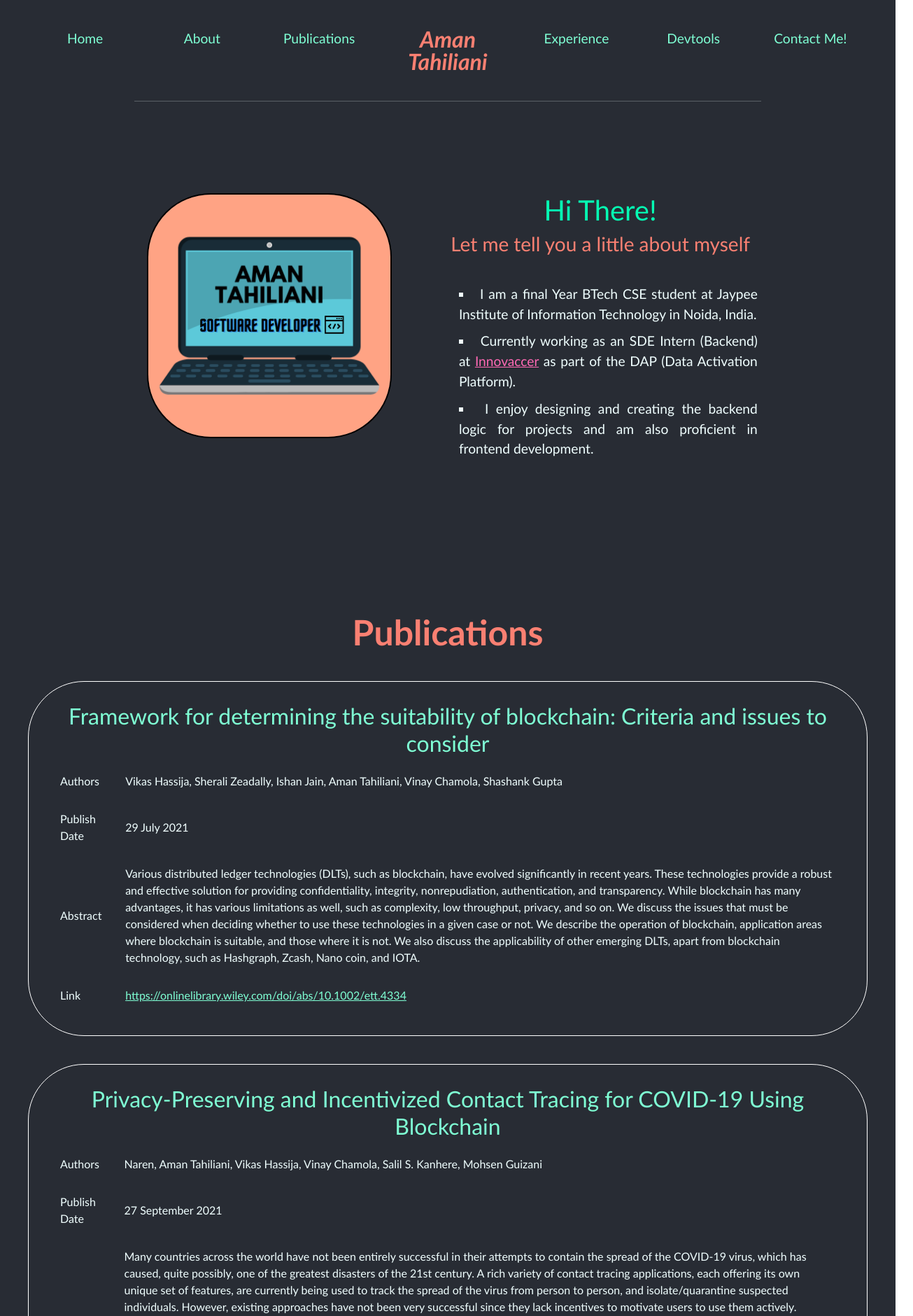
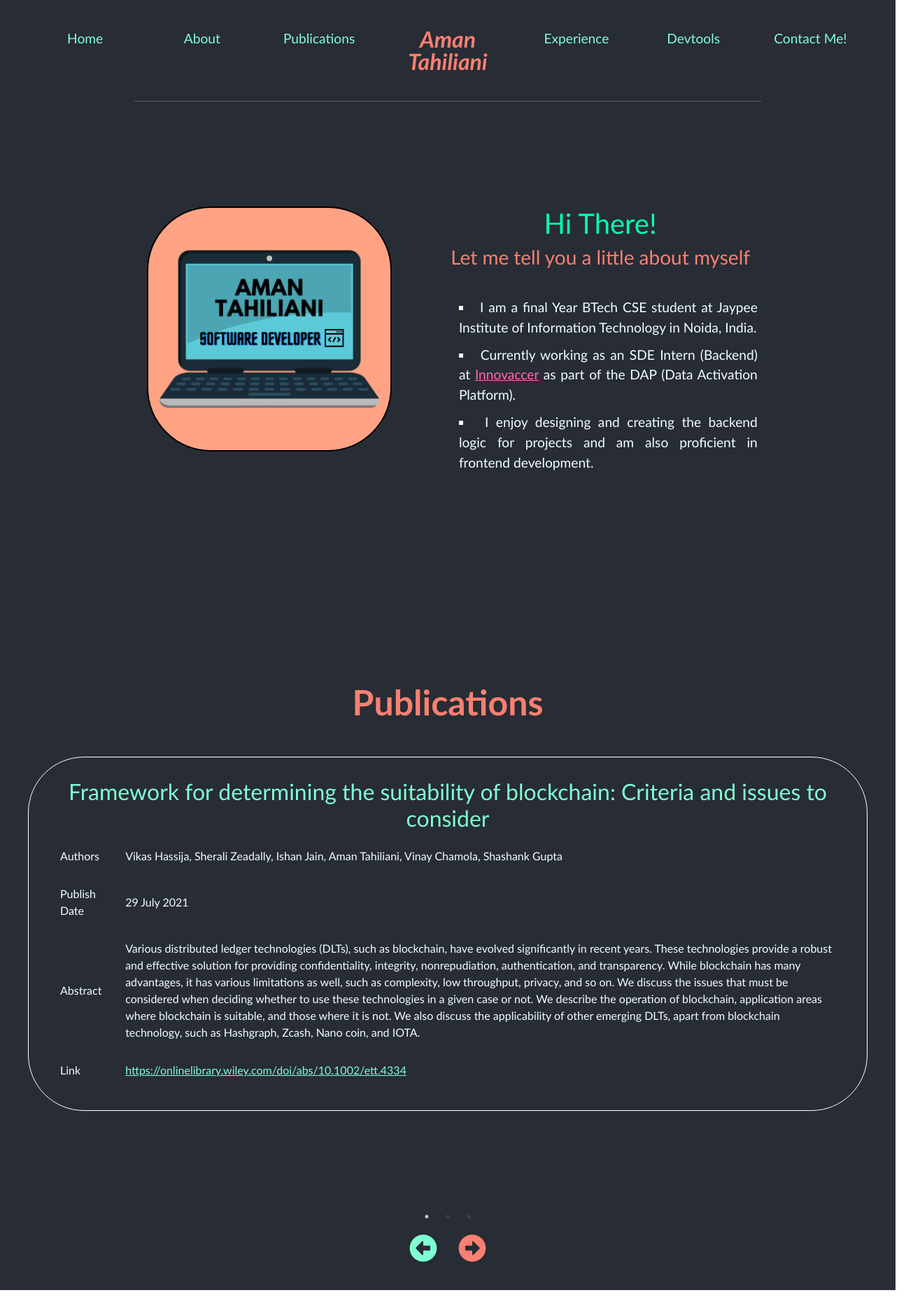
Before and after one commit to AmanTahiliani/Portfolio, a React (Create React App) app: page / in a window 1280 px wide. Shown: the top 1880 px of the page at 70% size, 1305 px wide, since content can reach past the window. After the commit the page ends 1843 px from the top, so only its background shows below. Built offline with nearby package versions, Linux system fonts and the light colour scheme.

Commit message:
Added slider to publications

```diff
--- a/package.json
+++ b/package.json
@@ -10,8 +10,11 @@
     "react": "^18.1.0",
     "react-bootstrap": "^2.3.1",
     "react-dom": "^18.1.0",
+    "react-icons": "^4.3.1",
     "react-router-dom": "^6.3.0",
     "react-scripts": "5.0.1",
+    "react-slick": "^0.29.0",
+    "slick-carousel": "^1.8.1",
     "web-vitals": "^2.1.0"
   },
   "scripts": {
--- a/src/App.css
+++ b/src/App.css
@@ -47,7 +47,7 @@
     .About {
         width: 100%;
         position: absolute;
-    top: 100px;
+        top: 120px;
         bottom: 0px;
     }
 
@@ -59,5 +59,13 @@ hr {
     }
 
     .publications {
-    margin-top: 150px;
+        margin-top: 230px;
     }
+
+    .slick-dots button:before {
+        color: grey !important;
+    }
+
+    .slick-dots li.slick-active button:before {
+        color: White !important;
+    }
--- a/src/App.js
+++ b/src/App.js
@@ -5,18 +5,18 @@ import About from "./components/About";
 import Publication from "./components/Publication";
 import publicationData from "./components/publications.json"
 import { getByTitle } from "@testing-library/react";
+import SimpleSlider from "./components/publicationSlider";
 
 function App() {
   return (
     <div className="App">
       <Header />
       <hr></hr>
-      <About className ="About" />
-      <div className="publications">
+      <About className ="About" id="About"/>
+      <div className="publications" id="Publications">
         <h2 style={{color:"salmon", fontSize:"50px"}}><b>Publications</b></h2>
-        {publicationData.map(({title,authors, publish_date, abstract,link}) =>(
-          <Publication title={title} authors={authors} publish_date={publish_date} abstract={abstract} link={link}/>
-        ))}
+        <SimpleSlider/>
+
       </div>
     </div>
   );
--- a/src/components/Header.js
+++ b/src/components/Header.js
@@ -16,10 +16,10 @@ class Header extends Component {
                     <a href="./">Home</a>
                   </Col>
                   <Col>
-                    <a>About</a>
+                    <a href="#About">About</a>
                   </Col>
                   <Col>
-                    <a>Publications</a>
+                    <a href="#Publications">Publications</a>
                   </Col>
                 </Row>
               </Col>
--- a/src/components/about.css
+++ b/src/components/about.css
@@ -3,7 +3,7 @@
     width: 75%;
     margin-top: 80px;
     margin-left: 12.5%;
-    padding-top: 4%;
+    padding-top: 5.5%;
     padding-bottom: 4%;
 }
 
--- /dev/null
+++ b/src/components/publicationSlider.js
@@ -0,0 +1,43 @@
+import React, { Component } from "react";
+import Slider from "react-slick";
+import publicationData from "./publications.json"
+import Publication  from "./Publication";
+import "slick-carousel/slick/slick.css";
+import "slick-carousel/slick/slick-theme.css";
+import {FaArrowAltCircleRight,FaArrowAltCircleLeft} from "react-icons/fa"
+export default class SimpleSlider extends Component {
+    constructor(props) {
+    super(props);
+    this.next = this.next.bind(this);
+    this.previous = this.previous.bind(this);
+  }
+  next() {
+    this.slider.slickNext();
+  }
+  previous() {
+    this.slider.slickPrev();
+  }
+  render() {
+    const settings = {
+      dots: true,
+      infinite: true,
+      speed: 500,
+      slidesToShow: 1,
+      slidesToScroll: 1,
+    };
+    return (
+      <div>
+        <Slider ref={c => (this.slider = c)} {...settings}>
+        {publicationData.map(({title,authors, publish_date, abstract,link}) =>(
+          <Publication title={title} authors={authors} publish_date={publish_date} abstract={abstract} link={link}/>
+        ))}
+        </Slider>
+        <div style={{ textAlign: "center"}}>
+            <FaArrowAltCircleLeft onClick={this.previous} style={{marginTop:"40px",marginBottom:"40px",borderRadius:"3em" ,fontSize:"40px", color:"aquamarine"}}/>
+
+            <FaArrowAltCircleRight onClick={this.next} style={{marginTop:"40px", marginBottom:"40px", borderRadius:"3em",fontSize:"40px",marginLeft:"30px", color:"salmon"}}/>
+        </div>
+      </div>
+    );
+  }
+}
```
Also changed, not shown: 1 other file (tests, documents, lock files or other folders). Lines whose indentation alone changed are shown as unchanged.
